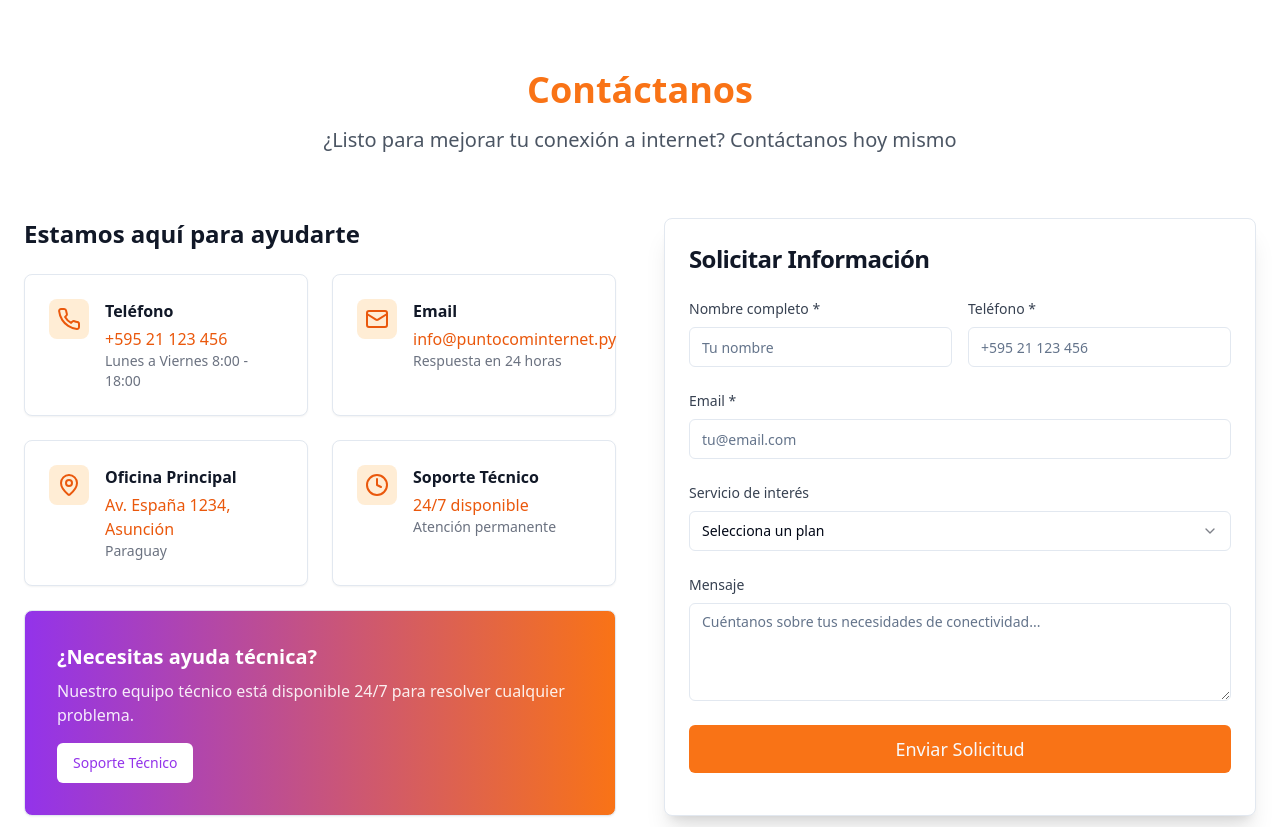
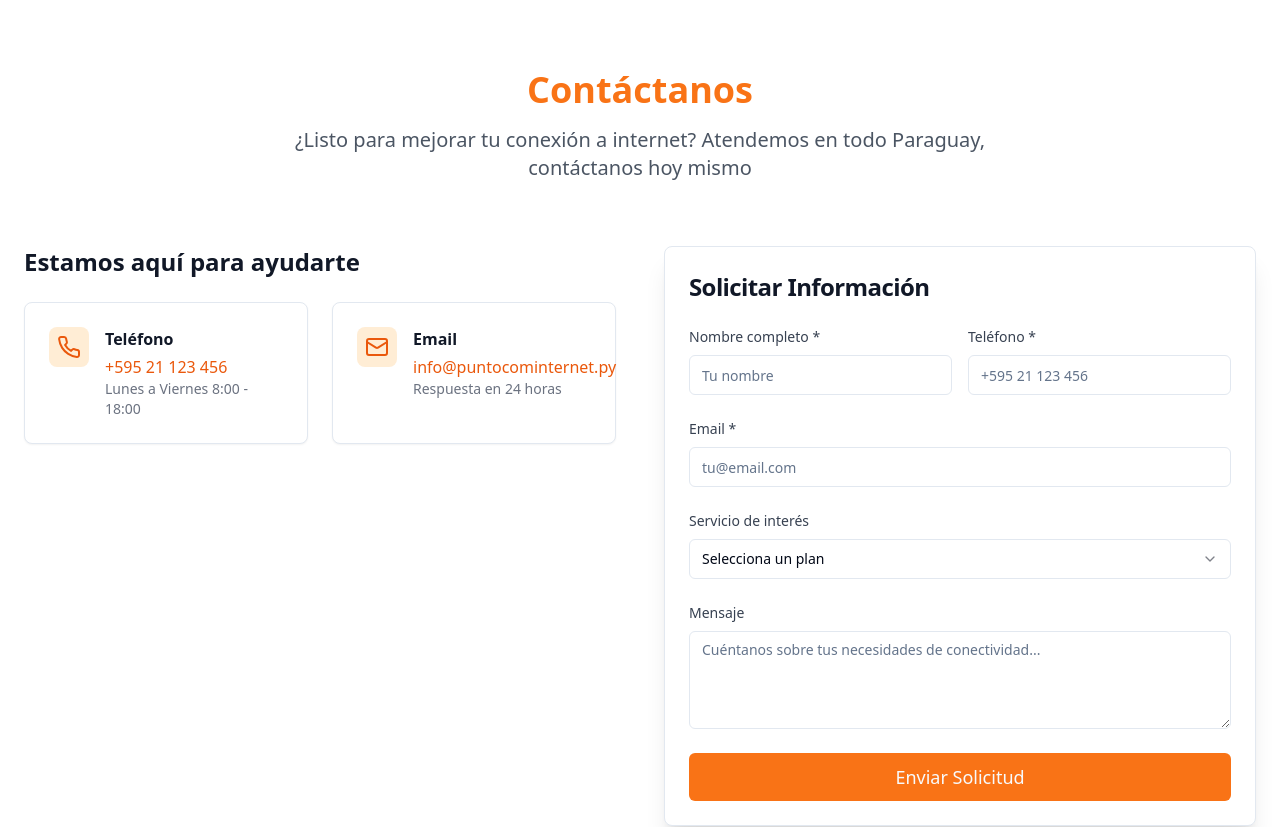
Before and after one commit to flavioduque/puntocom-web-express, a React (Vite) app: page / in a window 1280 px wide. Shown: the part 3120-3947 px from the top of the page. Built offline with nearby package versions, Linux system fonts and the light colour scheme.

Commit message:
Remove contact details and update description
Remove "Soporte Técnico", "Dirección de oficina", and "Soporte 24/7" from the contact section. Update the main description to state that the service is available throughout Paraguay.

```diff
--- a/src/components/Contact.tsx
+++ b/src/components/Contact.tsx
@@ -5,7 +5,7 @@ import { Input } from "@/components/ui/input";
 import { Textarea } from "@/components/ui/textarea";
 import { Select, SelectContent, SelectItem, SelectTrigger, SelectValue } from "@/components/ui/select";
 import { useToast } from "@/hooks/use-toast";
-import { Mail, Phone, MapPin, Clock } from "lucide-react";
+import { Mail, Phone } from "lucide-react";
 import { useState } from "react";
 
 const Contact = () => {
@@ -58,18 +58,6 @@ const Contact = () => {
       title: "Email",
       info: "info@puntocominternet.py",
       description: "Respuesta en 24 horas"
-    },
-    {
-      icon: MapPin,
-      title: "Oficina Principal",
-      info: "Av. España 1234, Asunción",
-      description: "Paraguay"
-    },
-    {
-      icon: Clock,
-      title: "Soporte Técnico",
-      info: "24/7 disponible",
-      description: "Atención permanente"
     }
   ];
 
@@ -81,7 +69,7 @@ const Contact = () => {
             <span className="text-orange-500">Contáctanos</span>
           </h2>
           <p className="text-xl text-gray-600 max-w-3xl mx-auto">
-            ¿Listo para mejorar tu conexión a internet? Contáctanos hoy mismo
+            ¿Listo para mejorar tu conexión a internet? Atendemos en todo Paraguay, contáctanos hoy mismo
           </p>
         </div>
 
@@ -110,18 +98,6 @@ const Contact = () => {
                 </Card>
               ))}
             </div>
-
-            <Card className="bg-gradient-to-r from-purple-600 to-orange-500 text-white">
-              <CardContent className="p-8">
-                <h3 className="text-xl font-bold mb-2">¿Necesitas ayuda técnica?</h3>
-                <p className="text-white/90 mb-4">
-                  Nuestro equipo técnico está disponible 24/7 para resolver cualquier problema.
-                </p>
-                <Button variant="secondary" className="bg-white text-purple-600 hover:bg-gray-100">
-                  Soporte Técnico
-                </Button>
-              </CardContent>
-            </Card>
           </div>
 
           {/* Contact Form */}
@@ -182,8 +158,8 @@ const Contact = () => {
                       <SelectValue placeholder="Selecciona un plan" />
                     </SelectTrigger>
                     <SelectContent>
-                      <SelectItem value="hogar-basico">Hogar Básico - 50 Mbps</SelectItem>
-                      <SelectItem value="hogar-premium">Hogar Premium - 100 Mbps</SelectItem>
+                      <SelectItem value="hogar-basico">Hogar Básico - 100 Mbps</SelectItem>
+                      <SelectItem value="hogar-premium">Hogar Premium - 150 Mbps</SelectItem>
                       <SelectItem value="empresarial">Empresarial - 200 Mbps</SelectItem>
                       <SelectItem value="personalizado">Plan Personalizado</SelectItem>
                     </SelectContent>
```
